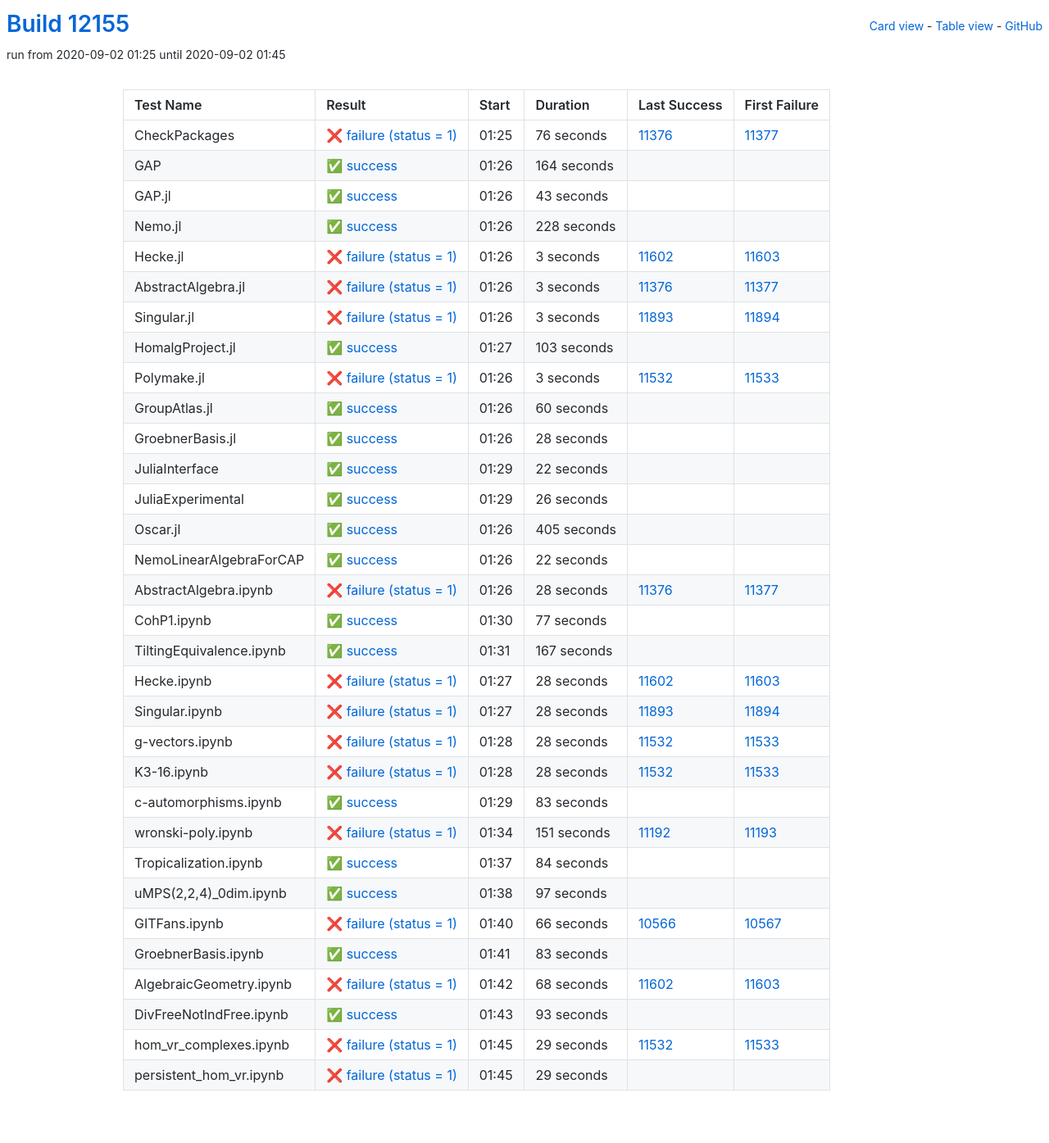
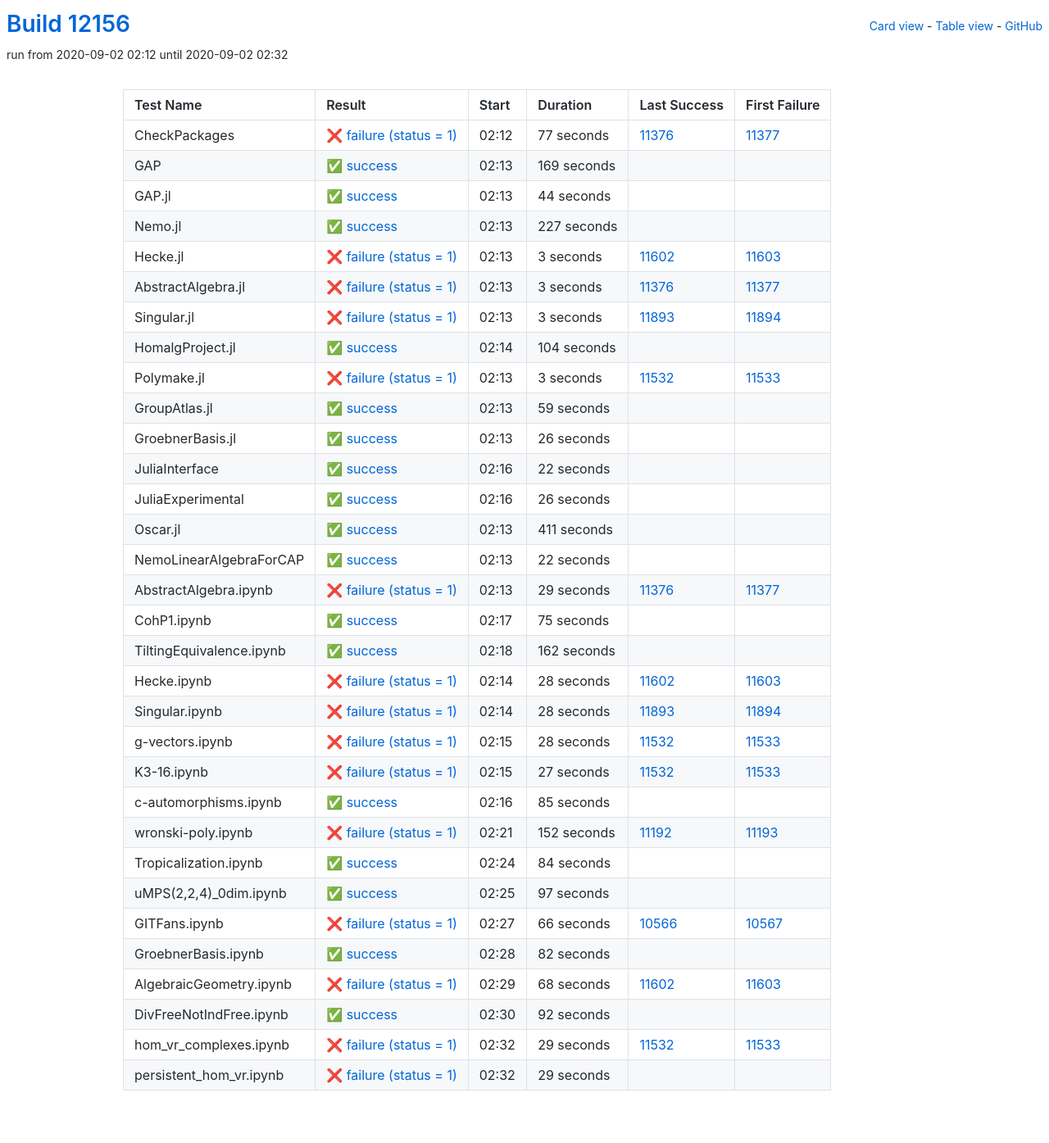
Before and after one commit to oscar-system/oscar-ci-status, a Jekyll site: the page built from table.html, in a window 1280 px wide. Shown: the whole page at 82% size. Built offline with Jekyll 4.4.1, drawn with Linux system fonts in a browser that asks for light colours.

Commit message:
Build #12156

```diff
--- a/_data/ci.yml
+++ b/_data/ci.yml
@@ -1,6 +1,6 @@
 ---
-build: 12155
-build_url: https://oscarci.mathematik.uni-kl.de/job/oscar/12155/
+build: 12156
+build_url: https://oscarci.mathematik.uni-kl.de/job/oscar/12156/
 job: oscar
 organization: oscar-system
 repo: oscar-ci-status
@@ -8,56 +8,56 @@
 tests:
 - name: CheckPackages
   id: checkpackages
-  log: https://oscarci.mathematik.uni-kl.de/job/oscar/12155/artifact/logs/build-12155/CheckPackages.log
-  start: 2020-09-02 01:25
+  log: https://oscarci.mathematik.uni-kl.de/job/oscar/12156/artifact/logs/build-12156/CheckPackages.log
+  start: 2020-09-02 02:12
   success: false
   exitcode: 1
   status: failure
-  duration: 76
+  duration: 77
   last_success: 11376
   last_success_url: https://oscarci.mathematik.uni-kl.de/job/oscar/11376/
   first_failure: 11377
   first_failure_url: https://oscarci.mathematik.uni-kl.de/job/oscar/11377/
 - name: GAP
   id: gap
-  log: https://oscarci.mathematik.uni-kl.de/job/oscar/12155/artifact/logs/build-12155/GAP.log
-  start: 2020-09-02 01:26
+  log: https://oscarci.mathematik.uni-kl.de/job/oscar/12156/artifact/logs/build-12156/GAP.log
+  start: 2020-09-02 02:13
   success: true
   exitcode: 0
   status: success
-  duration: 164
+  duration: 169
   last_success: false
   last_success_url:
   first_failure: false
   first_failure_url:
 - name: GAP.jl
   id: gap-jl
-  log: https://oscarci.mathematik.uni-kl.de/job/oscar/12155/artifact/logs/build-12155/GAP.jl.log
-  start: 2020-09-02 01:26
+  log: https://oscarci.mathematik.uni-kl.de/job/oscar/12156/artifact/logs/build-12156/GAP.jl.log
+  start: 2020-09-02 02:13
   success: true
   exitcode: 0
   status: success
-  duration: 43
+  duration: 44
   last_success: false
   last_success_url:
   first_failure: false
   first_failure_url:
 - name: Nemo.jl
   id: nemo-jl
-  log: https://oscarci.mathematik.uni-kl.de/job/oscar/12155/artifact/logs/build-12155/Nemo.jl.log
-  start: 2020-09-02 01:26
+  log: https://oscarci.mathematik.uni-kl.de/job/oscar/12156/artifact/logs/build-12156/Nemo.jl.log
+  start: 2020-09-02 02:13
   success: true
   exitcode: 0
   status: success
-  duration: 228
+  duration: 227
   last_success: false
   last_success_url:
   first_failure: false
   first_failure_url:
 - name: Hecke.jl
   id: hecke-jl
-  log: https://oscarci.mathematik.uni-kl.de/job/oscar/12155/artifact/logs/build-12155/Hecke.jl.log
-  start: 2020-09-02 01:26
+  log: https://oscarci.mathematik.uni-kl.de/job/oscar/12156/artifact/logs/build-12156/Hecke.jl.log
+  start: 2020-09-02 02:13
   success: false
   exitcode: 1
   status: failure
@@ -68,8 +68,8 @@
   first_failure_url: https://oscarci.mathematik.uni-kl.de/job/oscar/11603/
 - name: AbstractAlgebra.jl
   id: abstractalgebra-jl
-  log: https://oscarci.mathematik.uni-kl.de/job/oscar/12155/artifact/logs/build-12155/AbstractAlgebra.jl.log
-  start: 2020-09-02 01:26
+  log: https://oscarci.mathematik.uni-kl.de/job/oscar/12156/artifact/logs/build-12156/AbstractAlgebra.jl.log
+  start: 2020-09-02 02:13
   success: false
   exitcode: 1
   status: failure
@@ -80,8 +80,8 @@
   first_failure_url: https://oscarci.mathematik.uni-kl.de/job/oscar/11377/
 - name: Singular.jl
   id: singular-jl
-  log: https://oscarci.mathematik.uni-kl.de/job/oscar/12155/artifact/logs/build-12155/Singular.jl.log
-  start: 2020-09-02 01:26
+  log: https://oscarci.mathematik.uni-kl.de/job/oscar/12156/artifact/logs/build-12156/Singular.jl.log
+  start: 2020-09-02 02:13
   success: false
   exitcode: 1
   status: failure
@@ -92,20 +92,20 @@
   first_failure_url: https://oscarci.mathematik.uni-kl.de/job/oscar/11894/
 - name: HomalgProject.jl
   id: homalgproject-jl
-  log: https://oscarci.mathematik.uni-kl.de/job/oscar/12155/artifact/logs/build-12155/HomalgProject.jl.log
-  start: 2020-09-02 01:27
+  log: https://oscarci.mathematik.uni-kl.de/job/oscar/12156/artifact/logs/build-12156/HomalgProject.jl.log
+  start: 2020-09-02 02:14
   success: true
   exitcode: 0
   status: success
-  duration: 103
+  duration: 104
   last_success: false
   last_success_url:
   first_failure: false
   first_failure_url:
 - name: Polymake.jl
   id: polymake-jl
-  log: https://oscarci.mathematik.uni-kl.de/job/oscar/12155/artifact/logs/build-12155/Polymake.jl.log
-  start: 2020-09-02 01:26
+  log: https://oscarci.mathematik.uni-kl.de/job/oscar/12156/artifact/logs/build-12156/Polymake.jl.log
+  start: 2020-09-02 02:13
   success: false
   exitcode: 1
   status: failure
@@ -116,32 +116,32 @@
   first_failure_url: https://oscarci.mathematik.uni-kl.de/job/oscar/11533/
 - name: GroupAtlas.jl
   id: groupatlas-jl
-  log: https://oscarci.mathematik.uni-kl.de/job/oscar/12155/artifact/logs/build-12155/GroupAtlas.jl.log
-  start: 2020-09-02 01:26
+  log: https://oscarci.mathematik.uni-kl.de/job/oscar/12156/artifact/logs/build-12156/GroupAtlas.jl.log
+  start: 2020-09-02 02:13
   success: true
   exitcode: 0
   status: success
-  duration: 60
+  duration: 59
   last_success: false
   last_success_url:
   first_failure: false
   first_failure_url:
 - name: GroebnerBasis.jl
   id: groebnerbasis-jl
-  log: https://oscarci.mathematik.uni-kl.de/job/oscar/12155/artifact/logs/build-12155/GroebnerBasis.jl.log
-  start: 2020-09-02 01:26
+  log: https://oscarci.mathematik.uni-kl.de/job/oscar/12156/artifact/logs/build-12156/GroebnerBasis.jl.log
+  start: 2020-09-02 02:13
   success: true
   exitcode: 0
   status: success
-  duration: 28
+  duration: 26
   last_success: false
   last_success_url:
   first_failure: false
   first_failure_url:
 - name: JuliaInterface
   id: juliainterface
-  log: https://oscarci.mathematik.uni-kl.de/job/oscar/12155/artifact/logs/build-12155/JuliaInterface.log
-  start: 2020-09-02 01:29
+  log: https://oscarci.mathematik.uni-kl.de/job/oscar/12156/artifact/logs/build-12156/JuliaInterface.log
+  start: 2020-09-02 02:16
   success: true
   exitcode: 0
   status: success
@@ -152,8 +152,8 @@
   first_failure_url:
 - name: JuliaExperimental
   id: juliaexperimental
-  log: https://oscarci.mathematik.uni-kl.de/job/oscar/12155/artifact/logs/build-12155/JuliaExperimental.log
-  start: 2020-09-02 01:29
+  log: https://oscarci.mathematik.uni-kl.de/job/oscar/12156/artifact/logs/build-12156/JuliaExperimental.log
+  start: 2020-09-02 02:16
   success: true
   exitcode: 0
   status: success
@@ -164,20 +164,20 @@
   first_failure_url:
 - name: Oscar.jl
   id: oscar-jl
-  log: https://oscarci.mathematik.uni-kl.de/job/oscar/12155/artifact/logs/build-12155/Oscar.jl.log
-  start: 2020-09-02 01:26
+  log: https://oscarci.mathematik.uni-kl.de/job/oscar/12156/artifact/logs/build-12156/Oscar.jl.log
+  start: 2020-09-02 02:13
   success: true
   exitcode: 0
   status: success
-  duration: 405
+  duration: 411
   last_success: false
   last_success_url:
   first_failure: false
   first_failure_url:
 - name: NemoLinearAlgebraForCAP
   id: nemolinearalgebraforcap
-  log: https://oscarci.mathematik.uni-kl.de/job/oscar/12155/artifact/logs/build-12155/NemoLinearAlgebraForCAP.log
-  start: 2020-09-02 01:26
+  log: https://oscarci.mathematik.uni-kl.de/job/oscar/12156/artifact/logs/build-12156/NemoLinearAlgebraForCAP.log
+  start: 2020-09-02 02:13
   success: true
   exitcode: 0
   status: success
@@ -188,44 +188,44 @@
   first_failure_url:
 - name: AbstractAlgebra.ipynb
   id: abstractalgebra-ipynb
-  log: https://oscarci.mathematik.uni-kl.de/job/oscar/12155/artifact/logs/build-12155/AbstractAlgebra.ipynb.log
-  start: 2020-09-02 01:26
+  log: https://oscarci.mathematik.uni-kl.de/job/oscar/12156/artifact/logs/build-12156/AbstractAlgebra.ipynb.log
+  start: 2020-09-02 02:13
   success: false
   exitcode: 1
   status: failure
-  duration: 28
+  duration: 29
   last_success: 11376
   last_success_url: https://oscarci.mathematik.uni-kl.de/job/oscar/11376/
   first_failure: 11377
   first_failure_url: https://oscarci.mathematik.uni-kl.de/job/oscar/11377/
 - name: CohP1.ipynb
   id: cohp1-ipynb
-  log: https://oscarci.mathematik.uni-kl.de/job/oscar/12155/artifact/logs/build-12155/CohP1.ipynb.log
-  start: 2020-09-02 01:30
+  log: https://oscarci.mathematik.uni-kl.de/job/oscar/12156/artifact/logs/build-12156/CohP1.ipynb.log
+  start: 2020-09-02 02:17
   success: true
   exitcode: 0
   status: success
-  duration: 77
+  duration: 75
   last_success: false
   last_success_url:
   first_failure: false
   first_failure_url:
 - name: TiltingEquivalence.ipynb
   id: tiltingequivalence-ipynb
-  log: https://oscarci.mathematik.uni-kl.de/job/oscar/12155/artifact/logs/build-12155/TiltingEquivalence.ipynb.log
-  start: 2020-09-02 01:31
+  log: https://oscarci.mathematik.uni-kl.de/job/oscar/12156/artifact/logs/build-12156/TiltingEquivalence.ipynb.log
+  start: 2020-09-02 02:18
   success: true
   exitcode: 0
   status: success
-  duration: 167
+  duration: 162
   last_success: false
   last_success_url:
   first_failure: false
   first_failure_url:
 - name: Hecke.ipynb
   id: hecke-ipynb
-  log: https://oscarci.mathematik.uni-kl.de/job/oscar/12155/artifact/logs/build-12155/Hecke.ipynb.log
-  start: 2020-09-02 01:27
+  log: https://oscarci.mathematik.uni-kl.de/job/oscar/12156/artifact/logs/build-12156/Hecke.ipynb.log
+  start: 2020-09-02 02:14
   success: false
   exitcode: 1
   status: failure
@@ -236,8 +236,8 @@
   first_failure_url: https://oscarci.mathematik.uni-kl.de/job/oscar/11603/
 - name: Singular.ipynb
   id: singular-ipynb
-  log: https://oscarci.mathematik.uni-kl.de/job/oscar/12155/artifact/logs/build-12155/Singular.ipynb.log
-  start: 2020-09-02 01:27
+  log: https://oscarci.mathematik.uni-kl.de/job/oscar/12156/artifact/logs/build-12156/Singular.ipynb.log
+  start: 2020-09-02 02:14
   success: false
   exitcode: 1
   status: failure
@@ -248,8 +248,8 @@
   first_failure_url: https://oscarci.mathematik.uni-kl.de/job/oscar/11894/
 - name: g-vectors.ipynb
   id: g-vectors-ipynb
-  log: https://oscarci.mathematik.uni-kl.de/job/oscar/12155/artifact/logs/build-12155/g-vectors.ipynb.log
-  start: 2020-09-02 01:28
+  log: https://oscarci.mathematik.uni-kl.de/job/oscar/12156/artifact/logs/build-12156/g-vectors.ipynb.log
+  start: 2020-09-02 02:15
   success: false
   exitcode: 1
   status: failure
@@ -260,44 +260,44 @@
   first_failure_url: https://oscarci.mathematik.uni-kl.de/job/oscar/11533/
 - name: K3-16.ipynb
   id: k3-16-ipynb
-  log: https://oscarci.mathematik.uni-kl.de/job/oscar/12155/artifact/logs/build-12155/K3-16.ipynb.log
-  start: 2020-09-02 01:28
+  log: https://oscarci.mathematik.uni-kl.de/job/oscar/12156/artifact/logs/build-12156/K3-16.ipynb.log
+  start: 2020-09-02 02:15
   success: false
   exitcode: 1
   status: failure
-  duration: 28
+  duration: 27
   last_success: 11532
   last_success_url: https://oscarci.mathematik.uni-kl.de/job/oscar/11532/
   first_failure: 11533
   first_failure_url: https://oscarci.mathematik.uni-kl.de/job/oscar/11533/
 - name: c-automorphisms.ipynb
   id: c-automorphisms-ipynb
-  log: https://oscarci.mathematik.uni-kl.de/job/oscar/12155/artifact/logs/build-12155/c-automorphisms.ipynb.log
-  start: 2020-09-02 01:29
+  log: https://oscarci.mathematik.uni-kl.de/job/oscar/12156/artifact/logs/build-12156/c-automorphisms.ipynb.log
+  start: 2020-09-02 02:16
   success: true
   exitcode: 0
   status: success
-  duration: 83
+  duration: 85
   last_success: false
   last_success_url:
   first_failure: false
   first_failure_url:
 - name: wronski-poly.ipynb
   id: wronski-poly-ipynb
-  log: https://oscarci.mathematik.uni-kl.de/job/oscar/12155/artifact/logs/build-12155/wronski-poly.ipynb.log
-  start: 2020-09-02 01:34
+  log: https://oscarci.mathematik.uni-kl.de/job/oscar/12156/artifact/logs/build-12156/wronski-poly.ipynb.log
+  start: 2020-09-02 02:21
   success: false
   exitcode: 1
   status: failure
-  duration: 151
+  duration: 152
   last_success: 11192
   last_success_url: https://oscarci.mathematik.uni-kl.de/job/oscar/11192/
   first_failure: 11193
   first_failure_url: https://oscarci.mathematik.uni-kl.de/job/oscar/11193/
 - name: Tropicalization.ipynb
   id: tropicalization-ipynb
-  log: https://oscarci.mathematik.uni-kl.de/job/oscar/12155/artifact/logs/build-12155/Tropicalization.ipynb.log
-  start: 2020-09-02 01:37
+  log: https://oscarci.mathematik.uni-kl.de/job/oscar/12156/artifact/logs/build-12156/Tropicalization.ipynb.log
+  start: 2020-09-02 02:24
   success: true
   exitcode: 0
   status: success
@@ -308,8 +308,8 @@
   first_failure_url:
 - name: uMPS(2,2,4)_0dim.ipynb
   id: umps-2-2-4-0dim-ipynb
-  log: https://oscarci.mathematik.uni-kl.de/job/oscar/12155/artifact/logs/build-12155/uMPS-2-2-4-_0dim.ipynb.log
-  start: 2020-09-02 01:38
+  log: https://oscarci.mathematik.uni-kl.de/job/oscar/12156/artifact/logs/build-12156/uMPS-2-2-4-_0dim.ipynb.log
+  start: 2020-09-02 02:25
   success: true
   exitcode: 0
   status: success
@@ -320,8 +320,8 @@
   first_failure_url:
 - name: GITFans.ipynb
   id: gitfans-ipynb
-  log: https://oscarci.mathematik.uni-kl.de/job/oscar/12155/artifact/logs/build-12155/GITFans.ipynb.log
-  start: 2020-09-02 01:40
+  log: https://oscarci.mathematik.uni-kl.de/job/oscar/12156/artifact/logs/build-12156/GITFans.ipynb.log
+  start: 2020-09-02 02:27
   success: false
   exitcode: 1
   status: failure
@@ -332,20 +332,20 @@
   first_failure_url: https://oscarci.mathematik.uni-kl.de/job/oscar/10567/
 - name: GroebnerBasis.ipynb
   id: groebnerbasis-ipynb
-  log: https://oscarci.mathematik.uni-kl.de/job/oscar/12155/artifact/logs/build-12155/GroebnerBasis.ipynb.log
-  start: 2020-09-02 01:41
+  log: https://oscarci.mathematik.uni-kl.de/job/oscar/12156/artifact/logs/build-12156/GroebnerBasis.ipynb.log
+  start: 2020-09-02 02:28
   success: true
   exitcode: 0
   status: success
-  duration: 83
+  duration: 82
   last_success: false
   last_success_url:
   first_failure: false
   first_failure_url:
 - name: AlgebraicGeometry.ipynb
   id: algebraicgeometry-ipynb
-  log: https://oscarci.mathematik.uni-kl.de/job/oscar/12155/artifact/logs/build-12155/AlgebraicGeometry.ipynb.log
-  start: 2020-09-02 01:42
+  log: https://oscarci.mathematik.uni-kl.de/job/oscar/12156/artifact/logs/build-12156/AlgebraicGeometry.ipynb.log
+  start: 2020-09-02 02:29
   success: false
   exitcode: 1
   status: failure
@@ -356,20 +356,20 @@
   first_failure_url: https://oscarci.mathematik.uni-kl.de/job/oscar/11603/
 - name: DivFreeNotIndFree.ipynb
   id: divfreenotindfree-ipynb
-  log: https://oscarci.mathematik.uni-kl.de/job/oscar/12155/artifact/logs/build-12155/DivFreeNotIndFree.ipynb.log
-  start: 2020-09-02 01:43
+  log: https://oscarci.mathematik.uni-kl.de/job/oscar/12156/artifact/logs/build-12156/DivFreeNotIndFree.ipynb.log
+  start: 2020-09-02 02:30
   success: true
   exitcode: 0
   status: success
-  duration: 93
+  duration: 92
   last_success: false
   last_success_url:
   first_failure: false
   first_failure_url:
 - name: hom_vr_complexes.ipynb
   id: hom-vr-complexes-ipynb
-  log: https://oscarci.mathematik.uni-kl.de/job/oscar/12155/artifact/logs/build-12155/hom_vr_complexes.ipynb.log
-  start: 2020-09-02 01:45
+  log: https://oscarci.mathematik.uni-kl.de/job/oscar/12156/artifact/logs/build-12156/hom_vr_complexes.ipynb.log
+  start: 2020-09-02 02:32
   success: false
   exitcode: 1
   status: failure
@@ -380,8 +380,8 @@
   first_failure_url: https://oscarci.mathematik.uni-kl.de/job/oscar/11533/
 - name: persistent_hom_vr.ipynb
   id: persistent-hom-vr-ipynb
-  log: https://oscarci.mathematik.uni-kl.de/job/oscar/12155/artifact/logs/build-12155/persistent_hom_vr.ipynb.log
-  start: 2020-09-02 01:45
+  log: https://oscarci.mathematik.uni-kl.de/job/oscar/12156/artifact/logs/build-12156/persistent_hom_vr.ipynb.log
+  start: 2020-09-02 02:32
   success: false
   exitcode: 1
   status: failure
```
Also changed, not shown: README.md.
